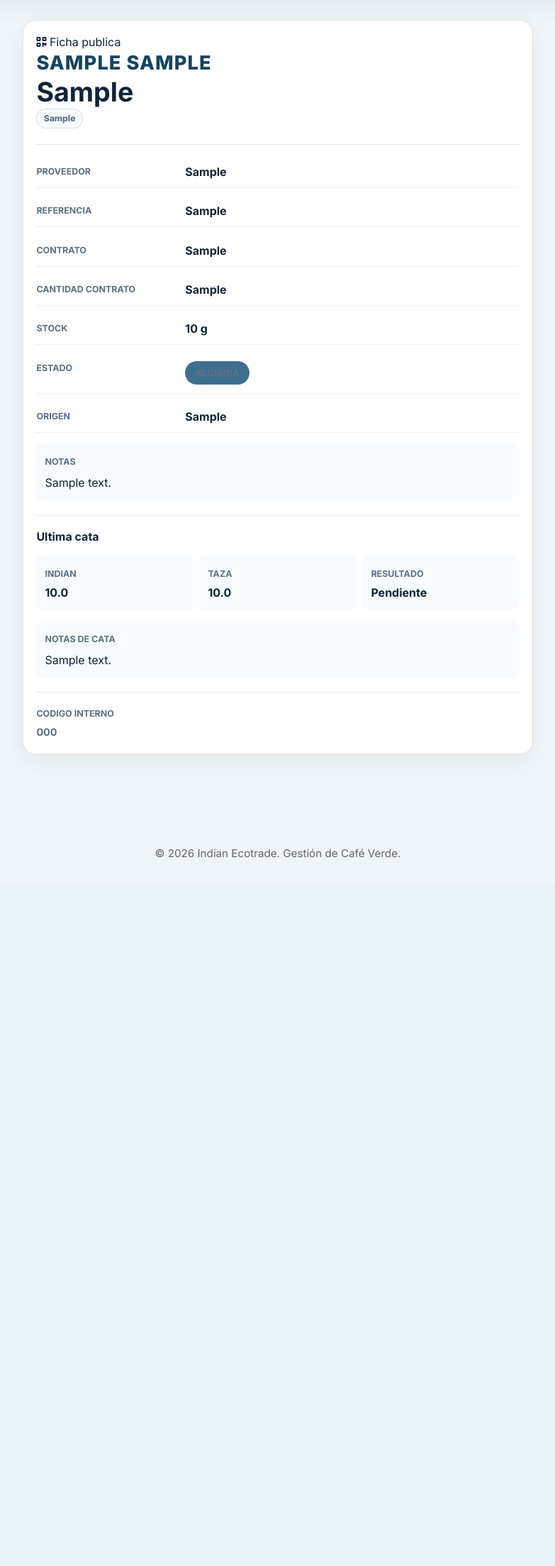
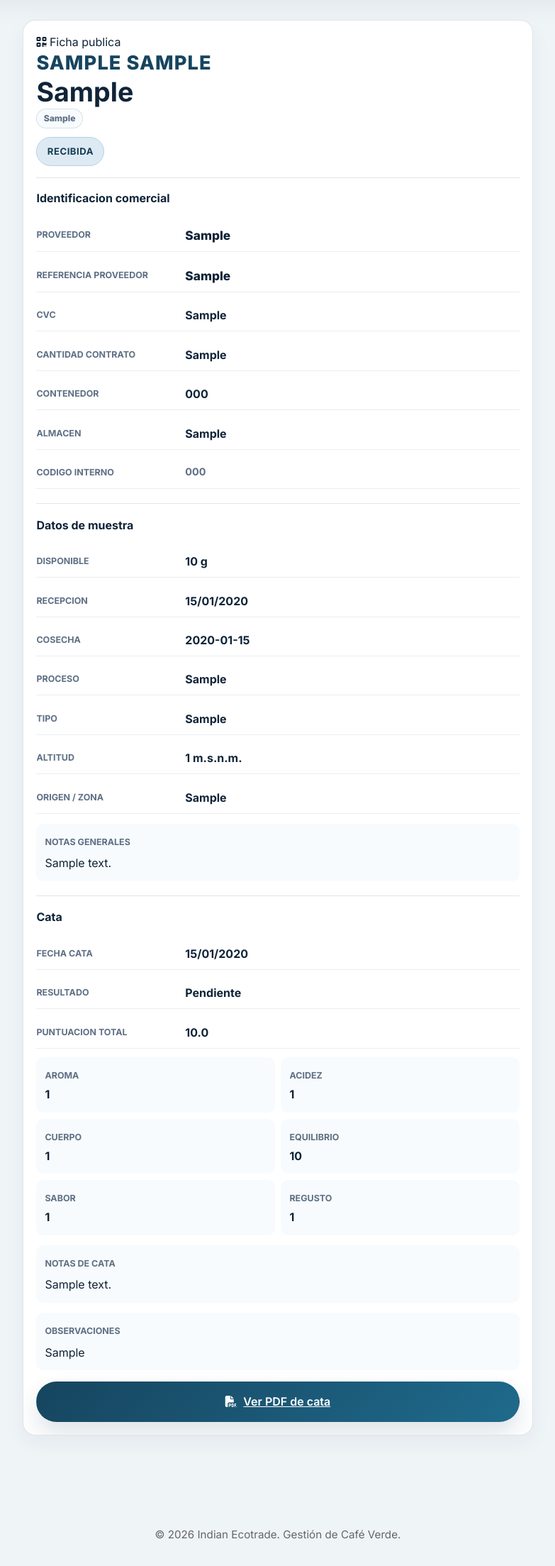
Before and after one commit to jlozano-arch/Gestion-Muestras-Verde, a FastAPI app: page /public/samples/1 in a window 1280 px wide. Shown: the part 88-2295 px from the top of the page at 71% size, without its empty margins (248-1031 px from the left). Before the commit the page ends 1297 px from the top, so only its background shows below. Run offline with FastAPI, Linux system fonts and the light colour scheme; tables that the repository leaves empty hold one stand-in row (values such as "Sample post").

Commit message:
Improve public QR sample detail and visual badges

```diff
--- a/app/main.py
+++ b/app/main.py
@@ -124,12 +124,43 @@ def _sample_country_with_flag(sample: Sample) -> str:
     country = _sample_country_display(sample)
     if not country:
         return ""
-    flag = ""
-    if sample.country_code and sample.country_code in get_all_countries():
-        candidate = get_country_flag(sample.country_code)
-        if candidate and candidate != get_country_flag(""):
-            flag = candidate
+    flag = _country_flag_for_sample(sample)
     return f"{flag} {country}".strip()
+
+
+def _country_flag_for_value(value) -> str:
+    key = _normalize_origin_key(value)
+    if not key:
+        return ""
+    code = str(value or "").strip().upper()
+    flags_by_code = {
+        "BR": "🇧🇷", "CO": "🇨🇴", "HN": "🇭🇳", "CI": "🇨🇮", "SL": "🇸🇱",
+        "UG": "🇺🇬", "VN": "🇻🇳", "PE": "🇵🇪", "MX": "🇲🇽", "GT": "🇬🇹",
+        "CR": "🇨🇷", "SV": "🇸🇻", "NI": "🇳🇮", "ETH": "🇪🇹", "KE": "🇰🇪",
+        "RW": "🇷🇼", "BI": "🇧🇮", "TZ": "🇹🇿", "IN": "🇮🇳", "ID": "🇮🇩",
+    }
+    if code in flags_by_code:
+        return flags_by_code[code]
+    flags_by_name = {
+        "brasil": "🇧🇷", "brazil": "🇧🇷", "colombia": "🇨🇴", "honduras": "🇭🇳",
+        "costa de marfil": "🇨🇮", "cote d ivoire": "🇨🇮", "cote divoire": "🇨🇮",
+        "ivory coast": "🇨🇮", "sierra leona": "🇸🇱", "sierra leone": "🇸🇱",
+        "uganda": "🇺🇬", "vietnam": "🇻🇳", "viet nam": "🇻🇳", "peru": "🇵🇪",
+        "mexico": "🇲🇽", "guatemala": "🇬🇹", "costa rica": "🇨🇷",
+        "el salvador": "🇸🇻", "nicaragua": "🇳🇮", "etiopia": "🇪🇹",
+        "ethiopia": "🇪🇹", "kenia": "🇰🇪", "kenya": "🇰🇪", "ruanda": "🇷🇼",
+        "rwanda": "🇷🇼", "burundi": "🇧🇮", "tanzania": "🇹🇿", "india": "🇮🇳",
+        "indonesia": "🇮🇩",
+    }
+    return flags_by_name.get(key, "")
+
+
+def _country_flag_for_sample(sample: Sample) -> str:
+    return (
+        _country_flag_for_value(sample.country_code)
+        or _country_flag_for_value(sample.country_name)
+        or _country_flag_for_value(sample.origin)
+    )
 
 
 def _sample_type_badge_class(value) -> str:
@@ -255,6 +286,7 @@ def _country_code_for_name(country_name: str) -> str:
         "guatemala": "GT",
         "costa rica": "CR",
         "el salvador": "SV",
+        "nicaragua": "NI",
         "uganda": "UG",
         "kenia": "KE",
         "kenya": "KE",
@@ -264,6 +296,10 @@ def _country_code_for_name(country_name: str) -> str:
         "viet nam": "VN",
         "india": "IN",
         "indonesia": "ID",
+        "ruanda": "RW",
+        "rwanda": "RW",
+        "burundi": "BI",
+        "tanzania": "TZ",
         "sierra leona": "SL",
         "sierra leone": "SL",
         "costa de marfil": "CI",
@@ -566,12 +602,16 @@ async def public_sample_detail(sample_id: int, request: Request, db: Session = D
             "photo_order": photo_order,
         })
     public_documents.sort(key=lambda item: (0 if item["is_image"] else 1, item["photo_order"], item["doc"].upload_date or datetime.min))
+    public_images = [item for item in public_documents if item["is_image"]]
+    public_files = [item for item in public_documents if not item["is_image"]]
 
     return templates.TemplateResponse("public_sample.html", {
         "request": request,
         "sample": sample,
         "latest_tasting": latest_tasting,
         "documents": public_documents,
+        "public_images": public_images,
+        "public_files": public_files,
         "public_url": _public_sample_url(request, sample.id),
     })
 
--- a/app/static/style.css
+++ b/app/static/style.css
@@ -514,16 +514,16 @@ body:has(.dashboard-opsbar) .container {
     font-weight: 700;
     text-transform: uppercase;
     letter-spacing: 0.04em;
-    color: white;
-}
-
-.status-received { background: #3e6f8f; }
-.status-available { background: #2a7c44; }
-.status-approved { background: #276f4d; }
-.status-rejected { background: #9f3d3d; }
-.status-shipped { background: #386b8d; }
-.status-archived { background: #6d7378; }
-.status-default { background: #7f8f76; }
+    border: 1px solid transparent;
+}
+
+.status-received { background: #DDEAF3; color: #173D55; border-color: #B7D0E1; }
+.status-available { background: #DDF1DE; color: #1D5C2A; border-color: #B7DBB9; }
+.status-approved { background: #BFE6C4; color: #124D22; border-color: #8DCB98; }
+.status-rejected { background: #F4D6D6; color: #7B2424; border-color: #E8AAAA; }
+.status-shipped { background: #E4DDF4; color: #34245F; border-color: #C8B9E8; }
+.status-archived { background: #E5E7EA; color: #343A40; border-color: #C9CED4; }
+.status-default { background: #E7ECE2; color: #354330; border-color: #C9D4C2; }
 
 .filters {
     background: rgba(255,255,255,0.96);
@@ -1935,6 +1935,10 @@ legend {
     border-bottom: 1px solid var(--border);
 }
 
+.public-status-line {
+    margin-top: 0.75rem;
+}
+
 .public-country {
     color: var(--primary);
     font-size: clamp(1.15rem, 5vw, 1.7rem);
@@ -1986,12 +1990,29 @@ legend {
     overflow-wrap: anywhere;
 }
 
+.public-data-row.important strong {
+    font-size: 1.08rem;
+    font-weight: 900;
+}
+
+.public-data-row.muted strong {
+    color: var(--text-muted);
+    font-size: 0.9rem;
+    font-weight: 700;
+}
+
 .public-section {
     margin-top: 1.25rem;
     padding-top: 1.1rem;
     border-top: 1px solid var(--border);
 }
 
+.public-section.first {
+    margin-top: 1rem;
+    padding-top: 0;
+    border-top: 0;
+}
+
 .public-section h3 {
     margin: 0 0 0.8rem;
     font-size: 1rem;
@@ -2001,6 +2022,11 @@ legend {
     display: grid;
     grid-template-columns: repeat(3, minmax(0, 1fr));
     gap: 0.55rem;
+}
+
+.public-score-grid.sensory {
+    grid-template-columns: repeat(2, minmax(0, 1fr));
+    margin-top: 0.8rem;
 }
 
 .public-score-grid div,
@@ -2064,6 +2127,13 @@ legend {
     margin-top: 0.2rem;
     color: var(--text-muted);
     font-size: 0.9rem;
+}
+
+.public-action {
+    width: 100%;
+    justify-content: center;
+    min-height: 44px;
+    margin-top: 1rem;
 }
 
 .notes-section {
--- a/app/templates/public_sample.html
+++ b/app/templates/public_sample.html
@@ -9,58 +9,118 @@
             <span class="eyebrow"><i class="fa-solid fa-qrcode"></i> Ficha publica</span>
             <div class="public-country">{{ sample_country_with_flag(sample) or sample_country_display(sample) or '-' }}</div>
             <h2>{{ display_value(sample.quality, 'Sin calidad') }}</h2>
-            {% if sample.variety %}<div class="public-type-line">{% for badge in sample_type_badges(sample.variety) %}<span class="{{ badge.class }}">{{ badge.label }}</span>{% endfor %}</div>{% endif %}
+            {% if sample.variety %}
+            <div class="public-type-line">
+                {% for badge in sample_type_badges(sample.variety) %}
+                <span class="{{ badge.class }}">{{ badge.label }}</span>
+                {% endfor %}
+            </div>
+            {% endif %}
+            <div class="public-status-line">
+                <span class="status-badge status-{{ status_class(sample.status) }}">{{ status_label(sample.status) }}</span>
+            </div>
         </header>
 
+        <section class="public-section first">
+            <h3>Identificacion comercial</h3>
             <div class="public-key-data">
-            <div class="public-data-row">
+                <div class="public-data-row important">
                     <span>Proveedor</span>
                     <strong>{{ display_value(sample.producer) }}</strong>
                 </div>
-            <div class="public-data-row">
-                <span>Referencia</span>
+                <div class="public-data-row important">
+                    <span>Referencia proveedor</span>
                     <strong>{{ display_value(sample.supplier_reference) }}</strong>
                 </div>
                 <div class="public-data-row">
-                <span>Contrato</span>
+                    <span>CVC</span>
                     <strong>{{ display_value(sample.purchase_contract_cvc) }}</strong>
                 </div>
-            {% if sample.sales_contract_cvv %}
                 <div class="public-data-row">
                     <span>Cantidad contrato</span>
-                <strong>{{ sample.sales_contract_cvv }}</strong>
+                    <strong>{{ display_value(sample.sales_contract_cvv) }}</strong>
                 </div>
-            {% endif %}
                 <div class="public-data-row">
-                <span>Stock</span>
+                    <span>Contenedor</span>
+                    <strong>{{ display_value(sample.container_number) }}</strong>
+                </div>
+                <div class="public-data-row">
+                    <span>Almacen</span>
+                    <strong>{{ display_value(sample.warehouse) }}</strong>
+                </div>
+                <div class="public-data-row muted">
+                    <span>Codigo interno</span>
+                    <strong>{{ display_value(sample.code) }}</strong>
+                </div>
+            </div>
+        </section>
+
+        <section class="public-section">
+            <h3>Datos de muestra</h3>
+            <div class="public-key-data">
+                <div class="public-data-row">
+                    <span>Disponible</span>
                     <strong>{{ sample.available_quantity_g or 0 }} g</strong>
                 </div>
                 <div class="public-data-row">
-                <span>Estado</span>
-                <strong><span class="status-badge status-{{ status_class(sample.status) }}">{{ status_label(sample.status) }}</span></strong>
+                    <span>Recepcion</span>
+                    <strong>{{ sample.created_at.strftime('%d/%m/%Y') if sample.created_at else '-' }}</strong>
+                </div>
+                <div class="public-data-row">
+                    <span>Cosecha</span>
+                    <strong>{{ display_value(sample.harvest_date) }}</strong>
+                </div>
+                <div class="public-data-row">
+                    <span>Proceso</span>
+                    <strong>{{ display_value(sample.processing) }}</strong>
+                </div>
+                <div class="public-data-row">
+                    <span>Tipo</span>
+                    <strong>{{ display_value(sample.variety) }}</strong>
+                </div>
+                <div class="public-data-row">
+                    <span>Altitud</span>
+                    <strong>{% if sample.altitude %}{{ sample.altitude }} m.s.n.m.{% else %}-{% endif %}</strong>
                 </div>
                 {% if sample.origin %}
                 <div class="public-data-row">
-                <span>Origen</span>
+                    <span>Origen / zona</span>
                     <strong>{{ sample.origin }}</strong>
                 </div>
                 {% endif %}
             </div>
+            {% if sample.notes %}
+            <div class="public-notes">
+                <span>Notas generales</span>
+                <p>{{ sample.notes }}</p>
+            </div>
+            {% endif %}
+        </section>
 
-        {% if sample.notes %}
-        <section class="public-notes">
-            <span>Notas</span>
-            <p>{{ sample.notes }}</p>
-        </section>
-        {% endif %}
-
+        <section class="public-section">
+            <h3>Cata</h3>
             {% if latest_tasting %}
-        <section class="public-section">
-            <h3>Ultima cata</h3>
-            <div class="public-score-grid">
-                <div><span>Indian</span><strong>{{ "%.1f"|format(latest_tasting.indian_score or 0) }}</strong></div>
-                <div><span>Taza</span><strong>{{ "%.1f"|format(latest_tasting.cup_score or 0) }}</strong></div>
-                <div><span>Resultado</span><strong>{{ tasting_result_label(latest_tasting.result) }}</strong></div>
+            <div class="public-key-data">
+                <div class="public-data-row">
+                    <span>Fecha cata</span>
+                    <strong>{{ latest_tasting.tasting_date.strftime('%d/%m/%Y') if latest_tasting.tasting_date else '-' }}</strong>
+                </div>
+                <div class="public-data-row">
+                    <span>Resultado</span>
+                    <strong>{{ tasting_result_label(latest_tasting.result) }}</strong>
+                </div>
+                <div class="public-data-row">
+                    <span>Puntuacion total</span>
+                    <strong>{{ "%.1f"|format(latest_tasting.cup_score or latest_tasting.indian_score or 0) }}</strong>
+                </div>
+            </div>
+            <div class="public-score-grid sensory">
+                <div><span>Aroma</span><strong>{{ latest_tasting.aroma if latest_tasting.aroma is not none else '-' }}</strong></div>
+                <div><span>Acidez</span><strong>{{ latest_tasting.acidity if latest_tasting.acidity is not none else '-' }}</strong></div>
+                <div><span>Cuerpo</span><strong>{{ latest_tasting.body if latest_tasting.body is not none else '-' }}</strong></div>
+                <div><span>Equilibrio</span><strong>{{ latest_tasting.balance if latest_tasting.balance is not none else '-' }}</strong></div>
+                <div><span>Sabor</span><strong>{{ latest_tasting.flavor if latest_tasting.flavor is not none else '-' }}</strong></div>
+                <div><span>Regusto</span><strong>{{ latest_tasting.aftertaste if latest_tasting.aftertaste is not none else '-' }}</strong></div>
             </div>
             {% if latest_tasting.tasting_notes %}
             <div class="public-notes">
@@ -68,20 +128,27 @@
                 <p>{{ latest_tasting.tasting_notes }}</p>
             </div>
             {% endif %}
+            {% if latest_tasting.recommendations %}
+            <div class="public-notes">
+                <span>Observaciones</span>
+                <p>{{ latest_tasting.recommendations }}</p>
+            </div>
+            {% endif %}
+            <a class="btn btn-primary public-action" href="/samples/{{ sample.id }}/tastings/{{ latest_tasting.id }}/pdf" target="_blank" rel="noopener">
+                <i class="fa-solid fa-file-pdf"></i> Ver PDF de cata
+            </a>
+            {% else %}
+            <p class="empty">Sin catas registradas.</p>
+            {% endif %}
         </section>
-        {% endif %}
 
-        {% if documents %}
+        {% if public_images %}
         <section class="public-section">
-            <h3>Fotografias y documentos</h3>
-            <div class="public-documents">
-                {% for item in documents %}
-                <a class="public-document" href="{{ item.url }}" target="_blank" rel="noopener">
-                    {% if item.is_image %}
+            <h3>Fotografias</h3>
+            <div class="public-photo-grid">
+                {% for item in public_images %}
+                <a class="public-photo" href="{{ item.url }}" target="_blank" rel="noopener">
                     <img src="{{ item.url }}" alt="{{ item.doc.file_name }}">
-                    {% else %}
-                    <i class="fa-solid fa-file-lines"></i>
-                    {% endif %}
                     <span>{{ item.doc.file_name }}</span>
                 </a>
                 {% endfor %}
@@ -89,10 +156,19 @@
         </section>
         {% endif %}
 
-        <footer class="public-internal-code">
-            <span>Codigo interno</span>
-            <strong>{{ display_value(sample.code) }}</strong>
-        </footer>
+        {% if public_files %}
+        <section class="public-section">
+            <h3>Documentos</h3>
+            <div class="public-documents">
+                {% for item in public_files %}
+                <a class="public-document" href="{{ item.url }}" target="_blank" rel="noopener">
+                    <i class="fa-solid fa-file-lines"></i>
+                    <span>{{ item.doc.file_name }}</span>
+                </a>
+                {% endfor %}
+            </div>
+        </section>
+        {% endif %}
     </section>
 </main>
 {% endblock %}
```
Also changed, not shown: other parts of app/static/style.css (+39 -2 lines), 1 other file. Lines whose indentation alone changed are shown as unchanged.
